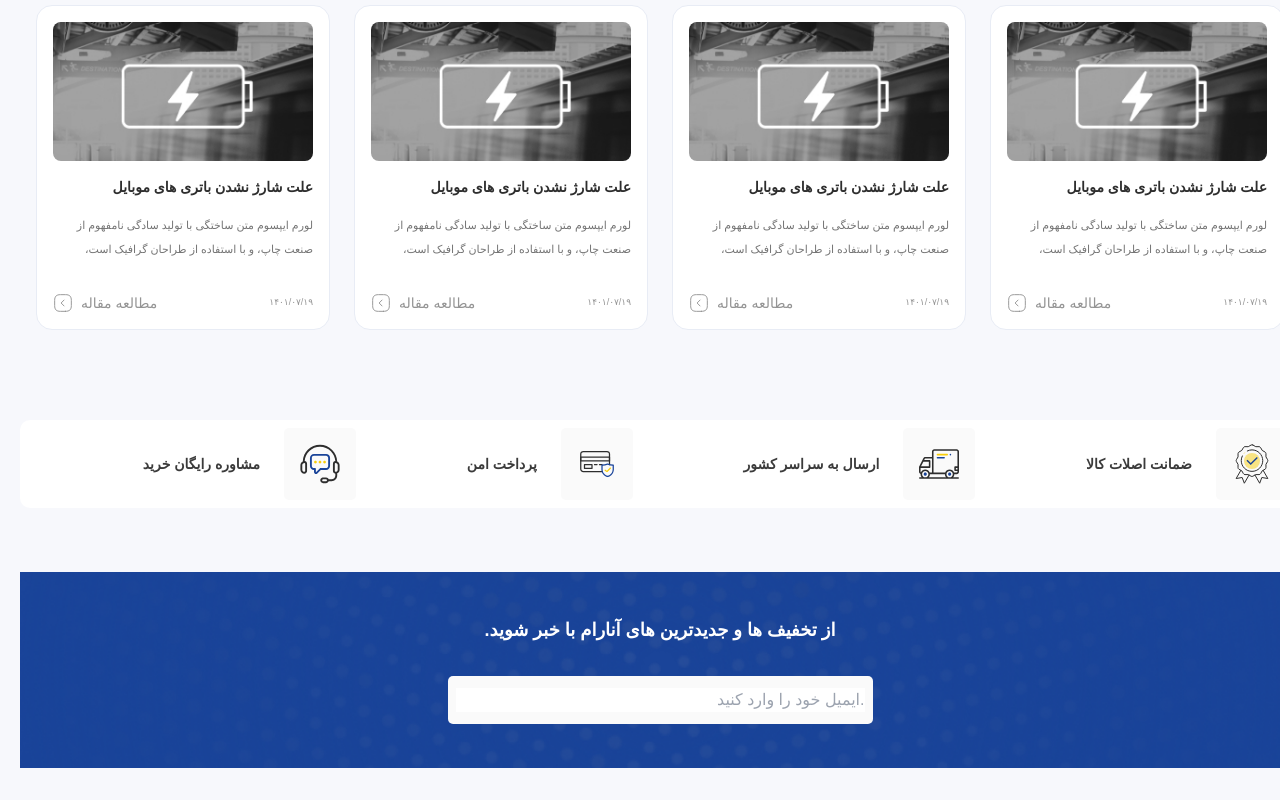
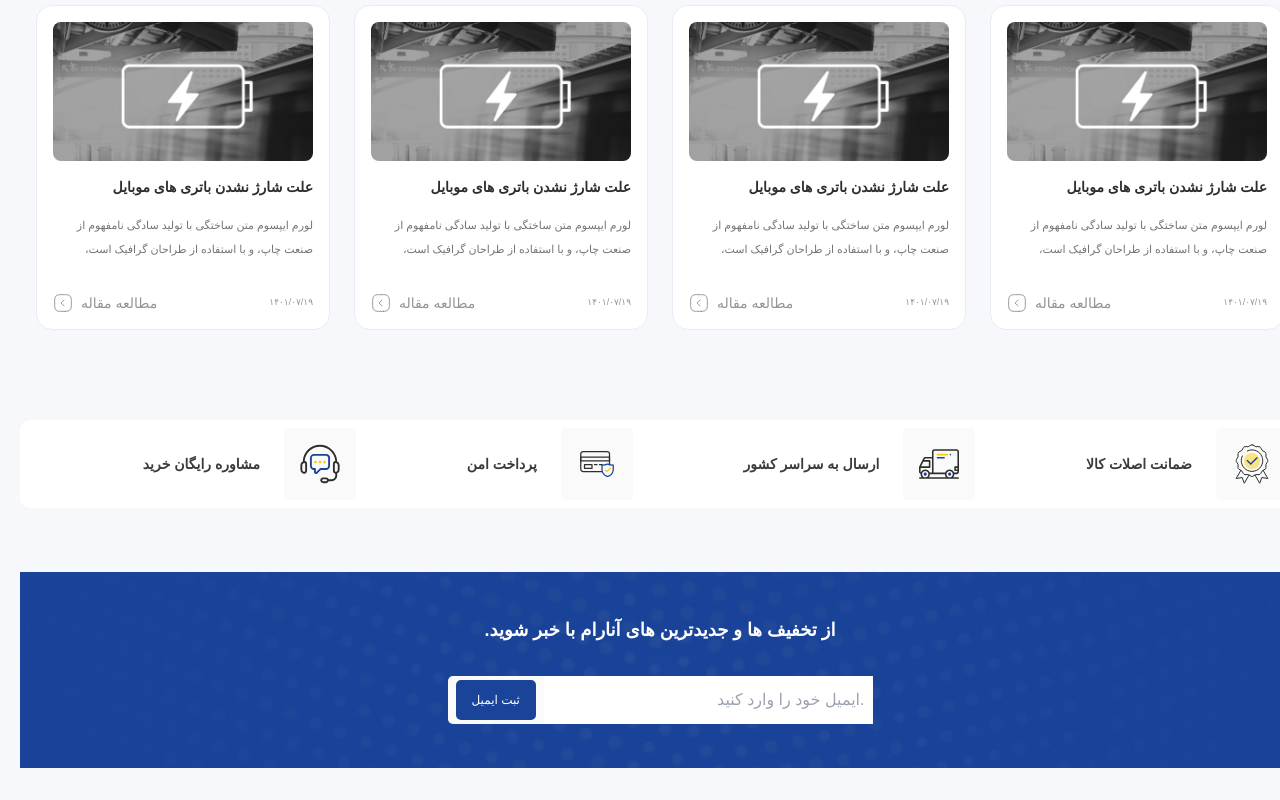
Before and after one commit to mahyarErshad/anaram-react, a React (Create React App) app: page / in a window 1280 px wide. Shown: the part 4270-5070 px from the top of the page. Built offline with nearby package versions, Linux system fonts and the light colour scheme; a web font is replaced by a local one.

Commit message:
Call to action section is done

```diff
--- a/src/Pages/MainPage/CallToAction/CallToAction.jsx
+++ b/src/Pages/MainPage/CallToAction/CallToAction.jsx
@@ -1,16 +1,17 @@
-import React, { useRef } from "react";
+import React from "react";
 import styles from "./styles.module.css";
+import PrimaryButton from "../../../Components/Utils/Buttons/PrimaryButton/PrimaryButton";
 
 function CallToAction() {
   function handleSubmit(e) {
     e.preventDefault();
   }
-  const input = useRef(null);
   return (
     <section className={`${styles.container} w-full h-[12.25rem] mt-16 flex-center flex-col gap-8 px-4`}>
       <h4 className="text-white font-semibold text-lg">از تخفیف ها و جدیدترین های آنارام با خبر شوید.</h4>
-      <form onClick={() => input.current.focus()} onSubmit={() => handleSubmit} className={`${styles.form} p-2 bg-NeutralN10 rounded-[5px] h-12 w-full max-w-[26.5625rem] flex-center gap-2`}>
-        <input dir="auto" ref={input} type="text" className="border-0 outline-0 flex-grow placeholder:text-right" placeholder="ایمیل خود را وارد کنید." />
+      <form onSubmit={handleSubmit} className={`${styles.form} pl-2 bg-NeutralN10 rounded-[5px] h-12 w-full max-w-[26.5625rem] flex-center gap-2`}>
+        <input dir="auto" type="text" className="border-0 pr-2 outline-0 flex-grow placeholder:text-right h-full" placeholder="ایمیل خود را وارد کنید." />
+        <PrimaryButton text="ثبت ایمیل" className="py-2 px-4 text-xs" />
       </form>
     </section>
   );
```
